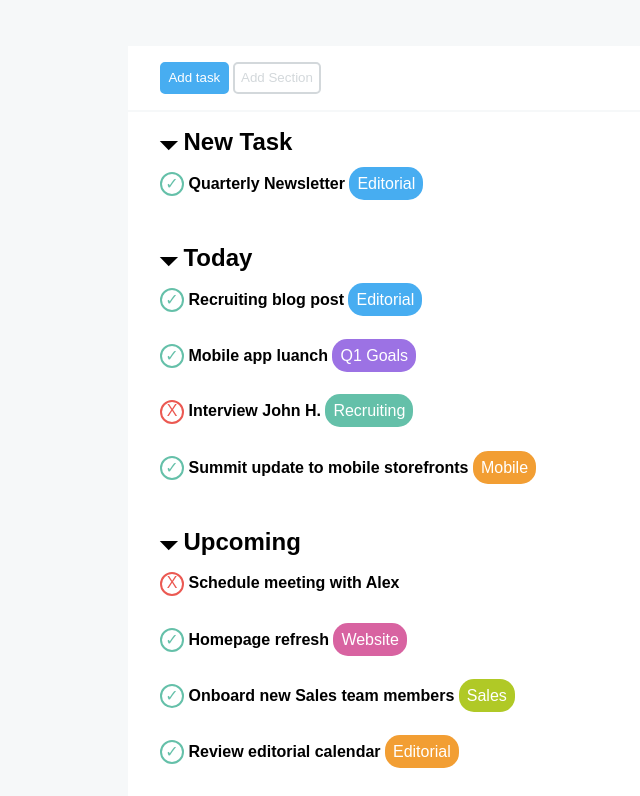
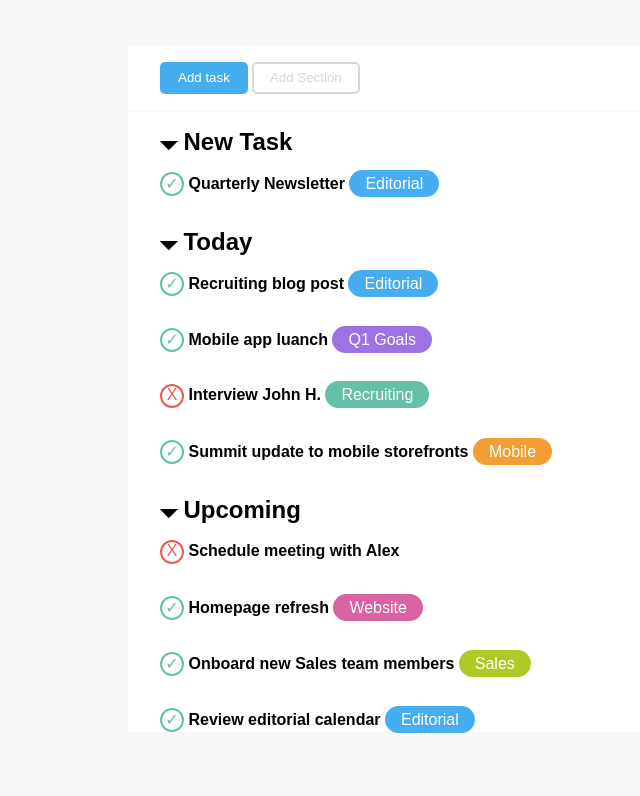
Before and after one commit to federossi93/html-css-toboolist, a plain HTML site: page index.html in a window 1280 px wide. Shown: the part 57-853 px from the top of the page, without its empty margins (0-640 px from the left). After the commit the page ends 821 px from the top, so only its background shows below. Drawn offline with Linux system fonts and the light colour scheme.

Commit message:
correzione

```diff
--- a/assets/css/style.css
+++ b/assets/css/style.css
@@ -25,7 +25,7 @@
 }
 
 .space{
-    padding-bottom: 2rem;
+    margin-bottom: 2rem;
 }
 
 /* utilitities */
@@ -71,18 +71,18 @@ header>strong{
 }
 
 .button{
-    padding: 0.4rem;
+    padding: 0.4rem 1rem;
     border-radius: 5px;
     border-style: solid;
 }
 
-.bg_button{
+.bg_task{
     background-color: var(--light_blue);
     color: var(--white);
     border-color: var(--light_blue);
 }
 
-.bg_button_r{
+.bg_section{
     background-color: var(--white);
     color: var(--gray);
     border-color: var(--gray);
@@ -91,8 +91,8 @@ header>strong{
 /* list */
 
 .conteiner_list{
-    padding-top: 1rem;
-    padding-left: 2rem;
+    margin-top: 1rem;
+    margin-left: 2rem;
     font-family: Arial,sans-serif;
 }
 
@@ -118,7 +118,7 @@ header>strong{
 
 .selection{
     border-radius: 15px;
-    padding: 0.5rem;
+    padding: 0.3rem 1rem;
     color: var(--white);
 }
 
--- a/index.html
+++ b/index.html
@@ -15,8 +15,8 @@
     <!-- /#site_header -->
     <main id="site_main">
         <div id="conteiner_button">
-            <button class="button bg_button">Add task</button>
-            <button class="button bg_button_r">Add Section</button>
+            <button class="button bg_task">Add task</button>
+            <button class="button bg_section">Add Section</button>
         </div>
 
         <!-- start_list_new_task-->
@@ -74,7 +74,7 @@
             <div class="space">
                 <span class="check_mark">&#10003;</span>
                 <strong>Review editorial calendar</strong>
-                <span class="selection mobile">Editorial</span>
+                <span class="selection editorial">Editorial</span>
             </div>
         </div>
     </main>
```
